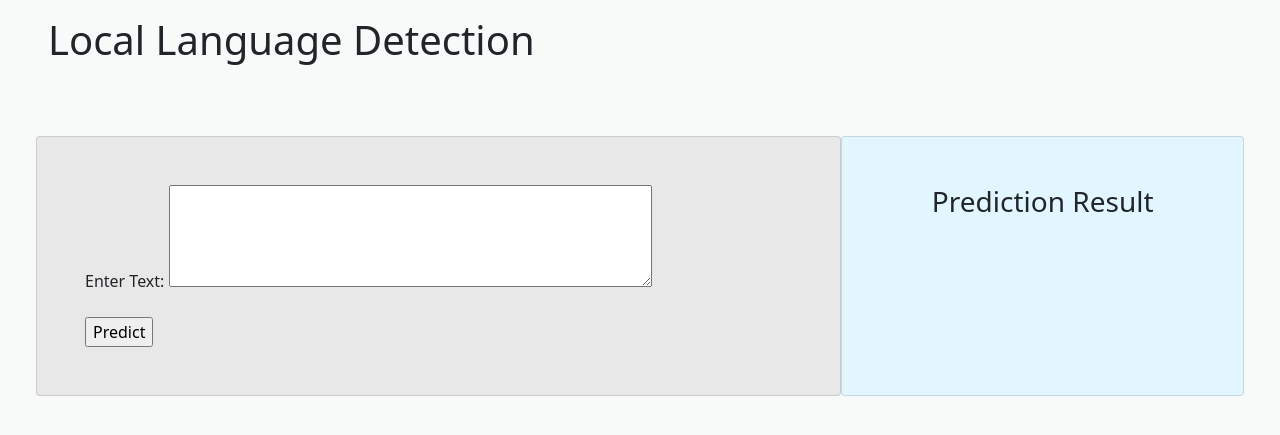
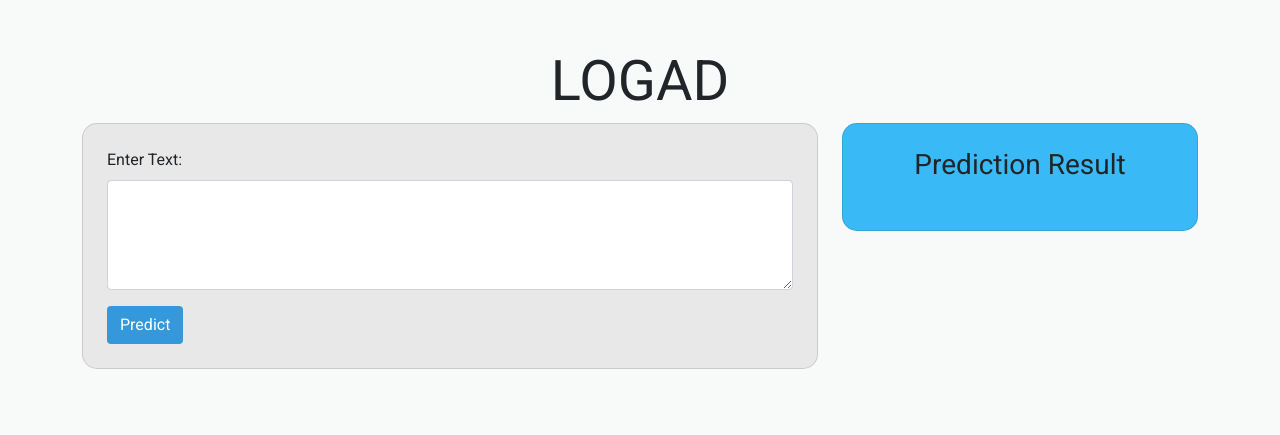
Before and after one commit to tio-ngr/Logad, a Flask app: page / in a window 1280 px wide. Shown: the top 435 px of the page. Run offline with Flask 3, Linux system fonts and the light colour scheme; parts of the project's set-up code (start-up, migrations or seed data) failed here and were passed over.

Commit message:
Updating interface html

```diff
--- a/FlaskLogad/app.py
+++ b/FlaskLogad/app.py
@@ -1,12 +1,4 @@
-import sklearn
-import numpy as np
-import pandas as pd
-import re
-import string
-from flask import Flask, render_template, request, jsonify
-from sklearn.neural_network import MLPClassifier
-from sklearn.feature_extraction.text import TfidfVectorizer
-from sklearn.metrics import accuracy_score
+from flask import Flask, render_template, request
 import pickle
 
 app = Flask(__name__)
@@ -29,7 +21,7 @@ def predict():
     if request.method == 'POST':
         input_kata = request.form['text_input']
         predicted_language, confidence_score = deteksi_bahasa(input_kata)
-        return render_template('index.html', prediction=predicted_language, probability=confidence_score)
+        return render_template('index.html', text_input=input_kata, prediction=predicted_language, probability=confidence_score)
 
 def deteksi_bahasa(input_kata):
     predicted_language = mlp_model.predict([input_kata])
--- a/FlaskLogad/templates/index.html
+++ b/FlaskLogad/templates/index.html
@@ -2,41 +2,63 @@
 <html lang="en">
 
 <head>
-  <!-- Required meta tags -->
   <meta charset="utf-8">
   <meta name="viewport" content="width=device-width, initial-scale=1">
+  <title>Local Language Detection</title>
 
   <!-- Bootstrap CSS -->
   <link href="https://cdn.jsdelivr.net/npm/bootstrap@5.0.2/dist/css/bootstrap.min.css" rel="stylesheet"
-    integrity="sha384-EVSTQN3/azprG1Anm3QDgpJLIm9Nao0Yz1ztcQTwFspd3yD65VohhpuuCOmLASjC" crossorigin="anonymous">
+      integrity="sha384-EVSTQN3/azprG1Anm3QDgpJLIm9Nao0Yz1ztcQTwFspd3yD65VohhpuuCOmLASjC"
+      crossorigin="anonymous">
 
-  <title>Local Language Detection</title>
+  <!-- Google Fonts - Roboto -->
+  <link rel="stylesheet" href="https://fonts.googleapis.com/css2?family=Roboto:wght@400;700&display=swap">
+
+  <!-- Custom styles -->
+  <style>
+    body {
+        background-color: #F8F9F9;
+        font-family: 'Roboto', sans-serif; /* Apply Roboto font to the entire body */
+    }
+
+    .container-fluid {
+        margin-top: 50px;
+    }
+
+    .card {
+        border-radius: 15px;
+    }
+
+    .btn-predict {
+        background-color: #3498db;
+        color: #fff;
+    }
+  </style>
 </head>
 
-<body style="background-color: #F8F9F9;">
-  <!--   Header -->
-  <div class="d-flex justify-content-between align-items-center px-5 py-3">
-    <h1>Local Language Detection</h1>
+<body>
+  <div class="container my-5">
+    <h1 class="display-4 text-center">LOGAD</h1>
+      <div class="row">
+          <div class="col-md-8">
+              <div class="card p-4" style="background-color: #e9e8e8;">
+                  <form method="post" action="/predict">
+                      <div class="mb-3">
+                          <label for="text_input" class="form-label">Enter Text:</label>
+                          <textarea class="form-control" id="text_input" name="text_input" rows="4" cols="50"></textarea>
                       </div>
-  <!-- Header End  -->
-
-  <div class="container-fluid my-5">
-    <div class="mx-5">
-      <div class="row gx-5">
-        <div class="p-5 col-8 card" style="background-color: #e9e8e8;">
-          <form method="post" action="/predict">
-            <label for="text_input">Enter Text:</label>
-            <textarea id="text_input" name="text_input" rows="4" cols="50"></textarea><br><br>
-            <input type="submit" value="Predict">
+                      <button type="submit" class="btn btn-predict">Predict</button>
                   </form>
               </div>
+          </div>
 
-        <div class="col-4 pt-5 px-2 card gx-3" style="background-color: #E2F6FF;">
-          <h3 class="text-center">Prediction Result</h2>
-
+          <div class="col-md-4">
+              <div class="card p-4" style="background-color: #39baf6;">
+                  <h3 class="text-center mb-4">Prediction Result</h3>
                   {% if prediction %}
-            <p class="text-center">Language Prediction: <span class="fw-bold">{{ prediction }}</span></p>
-            <p class="text-center">Probability: <span class="fw-bold">{{ probability }}</span></p>
+                  <p class="text-left mb-4">Input Text: <span class="fw-bold">{{ text_input }}</span></p>
+                  <p class="text-left">Language Prediction: <span class="fw-bold">{{ prediction }}</p>
+                  <p class="text-left">Probability Score: <span class="fw-bold">{{ probability }}</span></p>
                   {% endif %}
               </div>
           </div>
@@ -46,7 +68,19 @@
   <!-- Bootstrap JS -->
   <script src="https://cdn.jsdelivr.net/npm/bootstrap@5.0.2/dist/js/bootstrap.bundle.min.js"
       integrity="sha384-MrcW6ZMFYlzcLA8Nl+NtUVF0sA7MsXsP1UyJoMp4YLEuNSfAP+JcXn/tWtIaxVXM"
-    crossorigin="anonymous"></script>
+      crossorigin="anonymous">
+  </script>
+
+    <!-- JavaScript to store and retrieve input from local storage -->
+  <!-- <script>
+    // Retrieve text input from local storage
+    document.getElementById('text_input').value = localStorage.getItem('text_input');
+
+    // Save text input to local storage on form submit
+    document.getElementById('languageForm').addEventListener('submit', function () {
+        localStorage.setItem('text_input', document.getElementById('text_input').value);
+    });
+  </script> -->
 </body>
 
 </html>
```
Also changed, not shown: FlaskLogad/templates/result.html (deleted, +0 -13 lines). Lines whose indentation alone changed are shown as unchanged.
